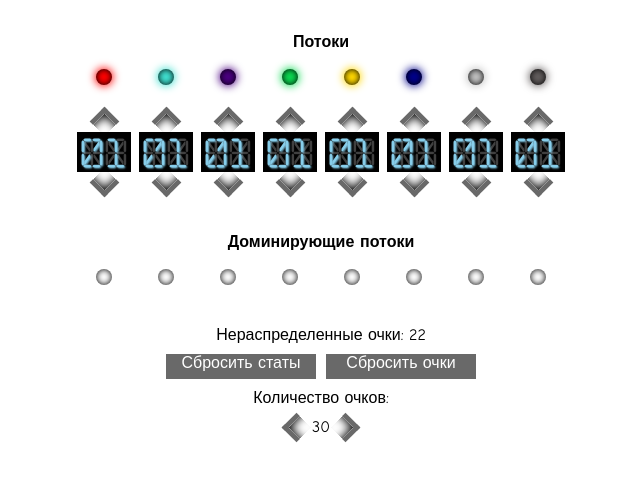
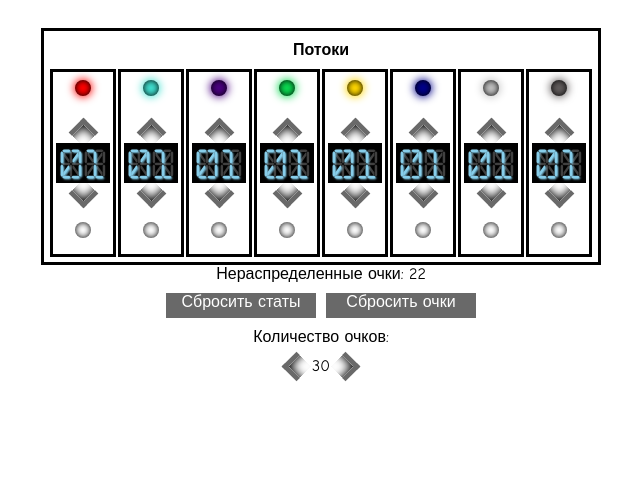
Before and after one commit to Ikamari/ortega-calc, a React app: page / in a window 1280 px wide. Shown: the whole page, without its empty margins (319-959 px from the left). Built offline with nearby package versions, Linux system fonts and the light colour scheme.

Commit message:
Minor style changes

```diff
--- a/app/components/calculator/stats/StatElement.js
+++ b/app/components/calculator/stats/StatElement.js
@@ -33,7 +33,7 @@ export default class StatElement extends Component {
     render() {
         const { increment, decrement, statName } = this.props
         return (
-            <div className='app-block app-centered-flex-column app-calc-stat'>
+            <div className='app-tide-calc-element app-block app-centered-flex-column app-calc-stat'>
                 {this.drawName()}
                 <div
                     className={`app-arrow-button app-arrow-button-up app-dimgray-border app-mt10px app-special-shadow`}
--- a/app/components/calculator/stats/StatsController.js
+++ b/app/components/calculator/stats/StatsController.js
@@ -12,8 +12,8 @@ export default class StatsController extends Component {
         delete stats.used
 
         return (
-            <div className='app-block-wrapper app-centered app-horizontal-border app-mt20px app-mb20px app-p5px'>
-                <div className='app-centered-text app-text-bold app-mb10px'>{statsData.label}</div>
+            <div className='app-tide-calc app-block-wrapper app-centered app-mt20px app-pl5px app-pr5px'>
+                <div className='app-centered-text app-text-bold app-mb10px app-mt10px'>{statsData.label}</div>
                 <div className='app-block app-justified-content'>
                     {Object.keys(stats).map((stat, num) => (
                         <StatElement
--- a/app/components/calculator/tide/TideStatElement.js
+++ b/app/components/calculator/tide/TideStatElement.js
@@ -5,11 +5,11 @@ import PropTypes from 'prop-types'
 const TideStatElement = (props) => {
     const { status, tip } = props
     return (
-        <div className='app-block app-centered-flex-column app-calc-stat'>
+        <div className='app-tide-status-element app-block app-centered-flex-column app-calc-stat'>
             <div className='app-text-uppercase app-tooltip'>
                 <div
                     className={`app-round app-tide-status-${status} app-small-shadow app-round-glass-effect`}/>
-                {tip ? <span className='app-tooltip-text'>{tip}</span> : null}
+                {/*{tip ? <span className='app-tooltip-text'>{tip}</span> : null}*/}
             </div>
         </div>
     )
--- a/app/components/calculator/tide/TideStatsStatus.js
+++ b/app/components/calculator/tide/TideStatsStatus.js
@@ -55,8 +55,7 @@ export default class TideStatsStatus extends Component {
         const statuses = this.checkTideStats(this.getMaxTideStats())
 
         return (
-            <div className='app-block-wrapper app-centered app-horizontal-border app-mt20px app-mb20px app-p5px'>
-                <div className='app-centered-text app-text-bold app-mb10px'>Доминирующие потоки</div>
+            <div className='app-tide-status app-block-wrapper app-centered app-pl5px app-pr5px app-pb5px'>
                 <div className='app-block app-justified-content'>
                     {Object.keys(stats).map((stat, num) => (
                         <TideStatElement
@@ -66,6 +65,7 @@ export default class TideStatsStatus extends Component {
                         />
                     ))}
                 </div>
+                {/*<div className='app-centered-text app-text-bold app-mt10px app-mb5px'>Доминирующие потоки</div>*/}
             </div>
         )
     }
--- a/public/styles/main.css
+++ b/public/styles/main.css
@@ -46,7 +46,8 @@
 /******************************************/
 
 .app-calc-stat {
-    margin: 0 4px;
+    width: 60px;
+    margin: 0 1px;
 }
 
 .app-calc-digit-block {
@@ -69,6 +70,14 @@
     font-size: 30px;
 }
 
+.app-calc-background {
+
+}
+
+.app-calc-stat-background {
+
+}
+
 .app-calc-digit-background {
     position: absolute;
     color: #404040;
@@ -82,14 +91,41 @@
 
 .app-tide-status-active {
     color: limegreen;
+    transition-duration: 0.3s;
 }
 
 .app-tide-status-unactive {
     color: white;
+    transition-duration: 0.3s;
 }
 
 .app-tide-status-error {
     color: firebrick;
+    transition-duration: 0.3s;
+}
+
+/******************************************/
+/*             Calculator
+/******************************************/
+
+.app-tide-calc {
+    border: 3px solid black;
+    border-bottom: 0;
+}
+
+.app-tide-calc-element {
+    border: 3px solid black;
+    border-bottom: 0;
+}
+
+.app-tide-status {
+    border: 3px solid black;
+    border-top: 0;
+}
+
+.app-tide-status-element {
+    border: 3px solid black;
+    border-top: 0;
 }
 
 /******************************************/
@@ -154,6 +190,18 @@
 
 .app-p5px {
     padding: 5px;
+}
+
+.app-pl5px {
+    padding-left: 5px;
+}
+
+.app-pr5px {
+    padding-right: 5px;
+}
+
+.app-pb5px {
+    padding-bottom: 5px;
 }
 
 /******************************************/
```
